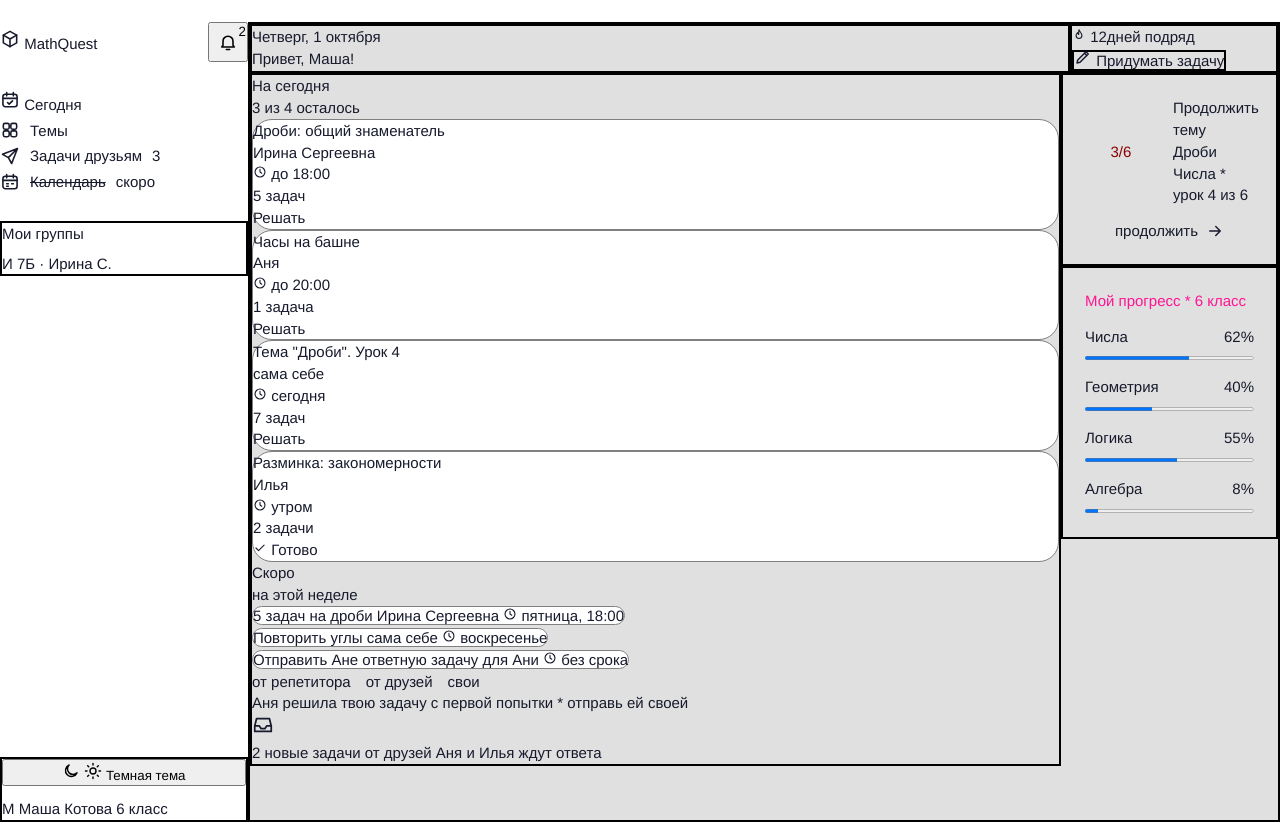
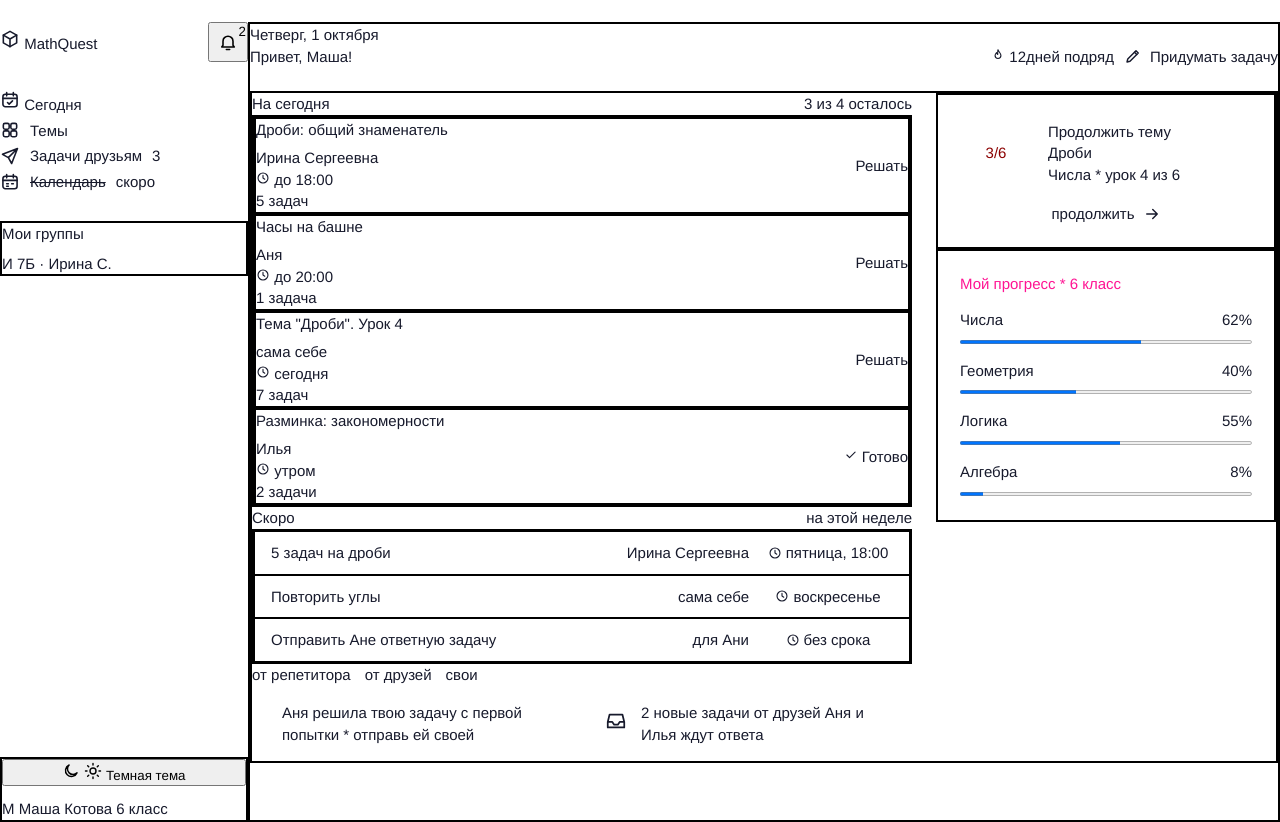
Before and after one commit to al-ek-sa/play, a plain HTML site: page front/html/index.html in a window 1280 px wide. Drawn offline with nearby package versions, Linux system fonts and the light colour scheme.

Commit message:
refactor: change the central part of the window

```diff
--- a/front/css/base.css
+++ b/front/css/base.css
@@ -111,10 +111,10 @@ svg {
   font-family: var(--font);
 }
 
-.name {
+.legend {
   display: flex;
-  flex-direction: row;
-  gap: 15px;
+  flex-wrap: wrap;
+  gap: 14px;
 }
 
 .progress-row {
@@ -168,3 +168,106 @@ svg {
   justify-content: center;
   width: 100%;
 }
+
+.message{
+  display: flex;
+  align-items: center;
+  gap: 14px;
+  padding: 16px;
+}
+
+.messages {
+  display: grid;
+  grid-template-columns: repeat(2, minmax(0, 1fr));
+  gap: 14px;
+}
+
+.soon-item {
+  display: flex;
+  align-items: center;
+  gap: 14px;
+  padding: 10px 16px;
+  border: 1.5px solid black;
+}
+
+.soon-item__title {
+  flex: 1;
+  min-width: 0;
+}
+
+.soon-item__when {
+  flex: 0 0 130px;
+  display: inline-flex;
+  align-items: center;
+  justify-content: center;
+  gap: 4px;
+}
+
+.soon-list,
+.task-list{
+  gap: 10px;
+  border: 2px solid black;
+}
+
+.page {
+  flex: 1;
+  min-width: 0;
+  overflow-y: auto;
+  padding: 32px 40 px;
+  display: flex;
+  flex-direction: column;
+  gap: 24px;
+  border: 2px solid black;
+}
+
+.page__header {
+  display: flex;
+  align-items: flex-end;
+  justify-content: space-between;
+  flex-wrap: wrap;
+  gap: 16px;
+}
+
+.page__actions {
+  display: flex;
+  align-items: center;
+  gap: 10px;
+}
+
+.page__body {
+  display: grid;
+  grid-template-columns: minmax(0, 1fr) 340px;
+  gap: 24px;
+  align-items: start;
+  border: 2px solid black;
+}
+
+.page__main,
+.page__side,
+.block {
+  display: flex;
+  flex-direction: column;
+  min-width: 0;
+}
+
+.block__head {
+  display: flex;
+  align-items: baseline;
+  justify-content: space-between;
+}
+
+.task {
+  display: flex;
+  align-items: center;
+  gap: 16px;
+  padding: 14px 16 px;
+  border: 2px solid black;
+}
+
+.task__body {
+  flex: 1;
+  min-width: 0;
+  display: flex;
+  flex-direction: column;
+  gap: 6px;
+}
--- a/front/css/components.css
+++ b/front/css/components.css
@@ -63,12 +63,6 @@ aside.container--1 { /*для менюшки(переименовать)*/
   background: rgb(197 197 197 / 0.53);
 }
 
-.j {
-  background: white;
-  border-radius: 20px;
-  border: 0.5px solid grey;
-}
-
 .section--1 {
   flex: 1;
   border: 2px solid black;
--- a/front/html/index.html
+++ b/front/html/index.html
@@ -161,36 +161,36 @@
     </div>
   </aside>
 
-    <main id="main" class="section--2 color">
-    <header class="container">
-      <div class="section--2">
+    <main id="main" class="page">
+    <header class="page__header">
+      <div>
         <p><time>Четверг, 1 октября</time></p>
         <h1>Привет, Маша!</h1>
       </div>
-      <div class="section--1">
+      <div class="page__actions">
         <p>
           <svg class="icon icon--s" aria-hidden="true" focusable="false"><use href="#i-flame"/></svg>
           12дней подряд
         </p>
-        <a class="section--1" href="#/tasks/new">
+        <a class="button" href="#/tasks/new">
           <svg class="icon icon--m" aria-hidden="true" focusable="false"><use href="#i-pen"/></svg>
           Придумать задачу
         </a>
       </div>
     </header>
 
-    <div class="container">
-      <div class="section--2">
-        <section aria-labelledby="today-title">
-          <header>
+    <div class="page__body">
+      <div class="page__main">
+        <section class="block" aria-labelledby="today-title">
+          <header class="block__head">
             <h2 id="today-title">На сегодня</h2>
             <span>3 из 4 осталось</span>
           </header>
 
-          <ul role="list">
+          <ul class="task-list" role="list">
             <li>
-              <article class="j">
-                <div>
+              <article class="task">
+                <div class="task__body">
                   <h3>Дроби: общий знаменатель</h3>
                   <ul role="list">
                     <li>
@@ -213,8 +213,8 @@
             </li>
 
             <li>
-              <article class="j">
-                <div>
+              <article class="task">
+                <div class="task__body">
                   <h3>Часы на башне</h3>
                   <ul role="list">
                     <li>
@@ -236,8 +236,8 @@
             </li>
 
             <li>
-              <article class="j">
-                <div>
+              <article class="task">
+                <div class="task__body">
                   <h3>Тема "Дроби". Урок 4</h3>
                   <ul>
                     <li>
@@ -259,8 +259,8 @@
             </li>
 
             <li>
-              <article class="j">
-                <div>
+              <article class="task">
+                <div class="task__body">
                   <h3>Разминка: закономерности</h3>
                   <ul>
                     <li>
@@ -285,18 +285,18 @@
           </ul>
         </section>
 
-        <section>
-          <header>
+        <section class="block">
+          <header class="block__head">
             <h2>Скоро</h2>
             <span>на этой неделе</span>
           </header>
 
-          <ul role="list">
+          <ul class="soon-list" role="list">
             <li>
-              <a class="j" href="#">
-                <span>5 задач на дроби</span>
+              <a class="soon-item" href="#">
+                <span class="soon-item__title">5 задач на дроби</span>
                 <span>Ирина Сергеевна</span>
-                <span>
+                <span class="soon-item__when">
                   <svg class="icon icon--s" aria-hidden="true" focusable="false"><use href="#i-clock"/></svg>
                   <time>пятница, 18:00</time>
                 </span>
@@ -304,10 +304,10 @@
             </li>
 
             <li>
-              <a class="j" href="#">
-                <span>Повторить углы</span>
+              <a class="soon-item" href="#">
+                <span class="soon-item__title">Повторить углы</span>
                 <span>сама себе</span>
-                <span>
+                <span class="soon-item__when">
                   <svg class="icon icon--s" aria-hidden="true" focusable="false"><use href="#i-clock"/></svg>
                   <time>воскресенье</time>
                 </span>
@@ -315,10 +315,10 @@
             </li>
 
             <li>
-              <a class="j" href="">
-                <span>Отправить Ане ответную задачу</span>
-                <span>для Ани</span>
-                <span>
+              <a class="soon-item" href="">
+                <span class="soon-item__title">Отправить Ане ответную задачу</span>
+                <span class="">для Ани</span>
+                <span class="soon-item__when">
                   <svg class="icon icon--s" aria-hidden="true" focusable="false"><use href="#i-clock"/></svg>
                   <time>без срока</time>
                 </span>
@@ -326,17 +326,17 @@
             </li>
           </ul>
 
-          <ul class="name" role="list">
-            <li>от репетитора</li>
-            <li>от друзей</li>
-            <li>свои</li>
+          <ul class="legend" role="list">
+            <li class="">от репетитора</li>
+            <li class="">от друзей</li>
+            <li class="">свои</li>
           </ul>
         </section>
 
 
-      <ul aria-label="Новости от друзей">
+      <ul class="messages" aria-label="Новости от друзей">
         <li>
-          <a href="#">
+          <a href="#" class="message">
             <span></span>
             <div>
               <span>Аня решила твою задачу</span>
@@ -345,12 +345,12 @@
           </a>
         </li>
         <li>
-          <a href="#">
+          <a href="#" class="message">
             <span><svg class="icon icon--l" aria-hidden="true" focusable="false"><use href="#i-inbox"/></svg></span>
-            <div>
+            <span class="message__text">
               <span>2 новые задачи от друзей</span>
               <span>Аня и Илья ждут ответа</span>
-            </div>
+            </span>
           </a>
         </li>
       </ul>
```
